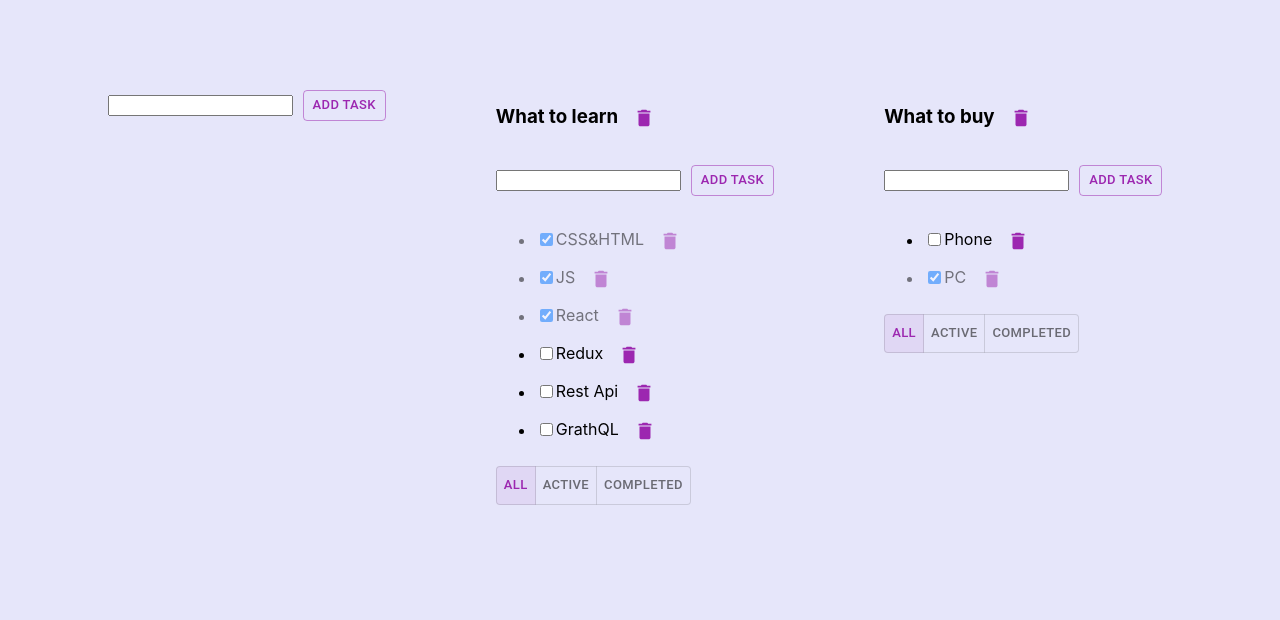
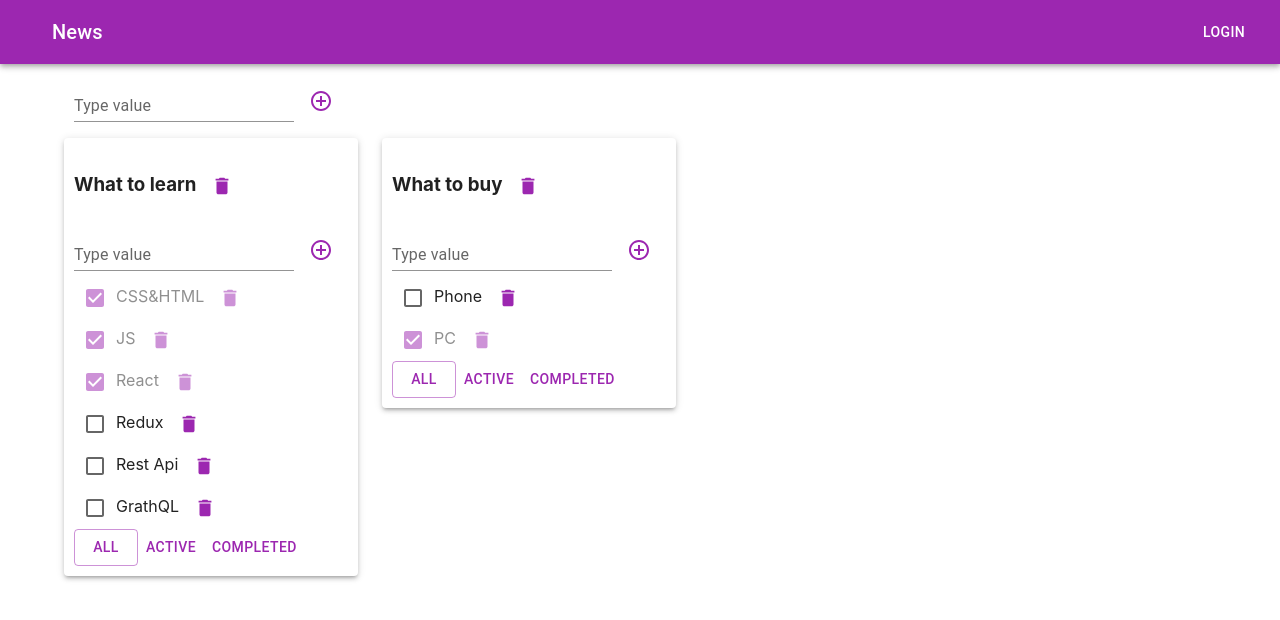
Before and after one commit to VeloboSAS/todolistTS, a React (Create React App) app: page / in a window 1280 px wide. Shown: the top 620 px of the page. Built offline with nearby package versions, Linux system fonts and the light colour scheme.

Commit message:
stylization propject

```diff
--- a/src/App.css
+++ b/src/App.css
@@ -1,4 +1,4 @@
-.App {
+/* .App {
   padding: 30px;
   display: flex;
   justify-content: center;
@@ -8,7 +8,7 @@
 
 .App > div {
   margin: 50px;
-}
+} */
 
 .error {
   border: red 1px solid
--- a/src/App.tsx
+++ b/src/App.tsx
@@ -1,3 +1,13 @@
+import {
+  AppBar,
+  Button,
+  Container,
+  Grid,
+  IconButton,
+  Paper,
+  Toolbar,
+  Typography,
+} from "@mui/material";
 import { useState } from "react";
 import { v4 } from "uuid";
 import "./App.css";
@@ -119,18 +129,45 @@ function App() {
 
   return (
     <div className="App">
+      <AppBar position="static" color={"secondary"}>
+        <Toolbar>
+          <IconButton
+            size="large"
+            edge="start"
+            color="inherit"
+            aria-label="menu"
+            sx={{ mr: 2 }}
+          >
+            {/* <MenuIcon /> */}
+          </IconButton>
+          <Typography variant="h6" component="div" sx={{ flexGrow: 1 }}>
+            News
+          </Typography>
+          <Button color="inherit">Login</Button>
+        </Toolbar>
+      </AppBar>
+      <Container fixed>
+        <Grid container style={{padding: '10px'}}>
           <AddItemForm AddItem={addTodolist} />
+        </Grid>
+        <Grid container spacing={3}>
           {todolists.map((tl) => {
             let tasksForTodoList = tasksObj[tl.id];
 
             if (tl.filter === "completed") {
-          tasksForTodoList = tasksForTodoList.filter((t) => t.isDone === true);
+              tasksForTodoList = tasksForTodoList.filter(
+                (t) => t.isDone === true
+              );
             }
             if (tl.filter === "active") {
-          tasksForTodoList = tasksForTodoList.filter((t) => t.isDone === false);
+              tasksForTodoList = tasksForTodoList.filter(
+                (t) => t.isDone === false
+              );
             }
 
             return (
+              <Grid item>
+                <Paper elevation={3} style={{padding: '10px'}}>
                   <Todolist
                     key={tl.id}
                     id={tl.id}
@@ -145,8 +182,12 @@ function App() {
                     removeTodolist={removeTodolist}
                     changeTodolistTitle={changeTodolistTitle}
                   />
+                </Paper>
+              </Grid>
             );
           })}
+        </Grid>
+      </Container>
     </div>
   );
 }
--- a/src/component/addItemForm.tsx
+++ b/src/component/addItemForm.tsx
@@ -1,4 +1,5 @@
-import { Button } from "@mui/material";
+import { ControlPoint } from "@mui/icons-material";
+import {IconButton, TextField } from "@mui/material";
 import React, { ChangeEvent, useState, KeyboardEvent } from "react";
 
 export type AddItemFormTypes = {
@@ -31,22 +32,26 @@ export function AddItemForm(props: AddItemFormTypes) {
   };
   return (
     <div>
-      <input
+      <TextField
         value={newTaskTitle}
         onChange={onNewTitleChangeHandler}
         onKeyPress={onKeyPressHandler}
-        className={error ? "error" : ""}
+        error={!!error}
+        color={"secondary"}
+        id="standard-basic"
+        label="Type value"
+        variant="standard"
+        helperText={error}
       />
-      <Button
+
+      <IconButton
+        color="secondary"
         onClick={AddTask}
-        variant="outlined"
         size="small"
-        color="secondary"
         style={{ margin: "10px" }}
       >
-        Add Task
-      </Button>
-      {error && <div className="error-message">{error}</div>}
+        <ControlPoint />
+      </IconButton>
     </div>
   );
 }
--- a/src/component/editableSpan.tsx
+++ b/src/component/editableSpan.tsx
@@ -1,3 +1,4 @@
+import { TextField } from "@mui/material";
 import React, { ChangeEvent, useState } from "react";
 
 export type EditableSpanPropsType = {
@@ -20,6 +21,7 @@ export function EditableSpan(props: EditableSpanPropsType) {
   const onChangeTitleHandler = (e: ChangeEvent<HTMLInputElement>) => {
     setTitle(e.currentTarget.value)
   }
-  return editMode ? <input value={title} onChange={onChangeTitleHandler} onBlur={activateViewMode} autoFocus/>
+  return editMode ? <TextField value={title} onChange={onChangeTitleHandler} onBlur={activateViewMode} autoFocus
+  id="standard-basic" label="Type value" variant="standard" color={'secondary'}/>
   :<span onDoubleClick={activateEditMode}>{props.title}</span>;
 }
--- a/src/component/todolist/todolist.module.css
+++ b/src/component/todolist/todolist.module.css
@@ -1,33 +1,3 @@
-
-.btn {
-  background-color: #8b008b;
-  color: white;
-  font-size: 16px;
-  border-radius: 4px;
-  margin: 5px;
-}
-
-.btn:hover {
-  background-color: white;
-  color: #8b008b;
-  box-shadow: 0 12px 16px 0 rgba(0, 0, 0, 0.24),
-    0 17px 50px 0 rgba(0, 0, 0, 0.19);
-}
-
-.btnActive {
-  background-color: MediumPurple;
-  color: white;
-  font-size: 16px;
-  border-radius: 4px;
-  margin: 5px;
-}
-
-.btnActive:hover {
-  background-color: white;
-  color: #8b008b;
-  box-shadow: 0 12px 16px 0 rgba(0, 0, 0, 0.24),
-    0 17px 50px 0 rgba(0, 0, 0, 0.19);
-}
 
 .isDone {
   opacity: 0.5;
--- a/src/component/todolist/todolist.tsx
+++ b/src/component/todolist/todolist.tsx
@@ -1,10 +1,6 @@
-import {
-  Button,
-  ToggleButton,
-  ToggleButtonGroup,
-} from "@mui/material";
+import { Button, Checkbox } from "@mui/material";
 import DeleteIcon from "@mui/icons-material/Delete";
-import React, { ChangeEvent, useState } from "react";
+import React, { ChangeEvent } from "react";
 import { FilterValuesType } from "../../App";
 import { AddItemForm } from "../addItemForm";
 import { EditableSpan } from "../editableSpan";
@@ -63,14 +59,7 @@ export function Todolist(props: PropsType) {
     props.addItem(title, props.id);
   };
 
-  const [alignment, setAlignment] = useState("all");
-
-  const handleChange = (
-    event: React.MouseEvent<HTMLElement>,
-    newAlignment: string
-  ) => {
-    setAlignment(newAlignment);
-  };
+  const label = { inputProps: { "aria-label": "Checkbox demo" } };
 
   return (
     <div>
@@ -85,7 +74,7 @@ export function Todolist(props: PropsType) {
         ></Button>
       </h3>
       <AddItemForm AddItem={addTask} />
-      <ul>
+      <div>
         {props.tasks.map((task) => {
           const deleteTask = () => {
             props.removeTask(task.id, props.id);
@@ -98,11 +87,13 @@ export function Todolist(props: PropsType) {
             props.changeTaskTitle(task.id, newValue, props.id);
           };
           return (
-            <li key={task.id} className={task.isDone ? s.isDone : ""}>
-              <input
-                type="checkbox"
+            <div key={task.id} className={task.isDone ? s.isDone : ""}>
+              <Checkbox
                 onChange={onChangeStatusHandler}
                 checked={task.isDone}
+                {...label}
+                defaultChecked
+                color="secondary"
               />
               <EditableSpan
                 title={task.title}
@@ -115,37 +106,32 @@ export function Todolist(props: PropsType) {
                 color="secondary"
                 startIcon={<DeleteIcon />}
               ></Button>
-            </li>
+            </div>
           );
         })}
-      </ul>
+      </div>
       <div>
-        <ToggleButtonGroup
+        <Button
+          variant={props.filter === "all" ? "outlined" : "text"}
           color="secondary"
-          value={alignment}
-          exclusive
-          onChange={handleChange}
-          size="small"
-        >
-          <ToggleButton
           onClick={onAllClickHandler}
-            value="all"
         >
           All
-          </ToggleButton>
-          <ToggleButton
+        </Button>
+        <Button
           onClick={onActiveClickHandler}
-            value="active"
+          variant={props.filter === "active" ? "outlined" : "text"}
+          color="secondary"
         >
           Active
-          </ToggleButton>
-          <ToggleButton
+        </Button>
+        <Button
           onClick={onCompletedClickHandler}
-            value="completed"
+          variant={props.filter === "completed" ? "outlined" : "text"}
+          color="secondary"
         >
           Completed
-          </ToggleButton>
-        </ToggleButtonGroup>
+        </Button>
       </div>
     </div>
   );
```
Lines whose indentation alone changed are shown as unchanged.
